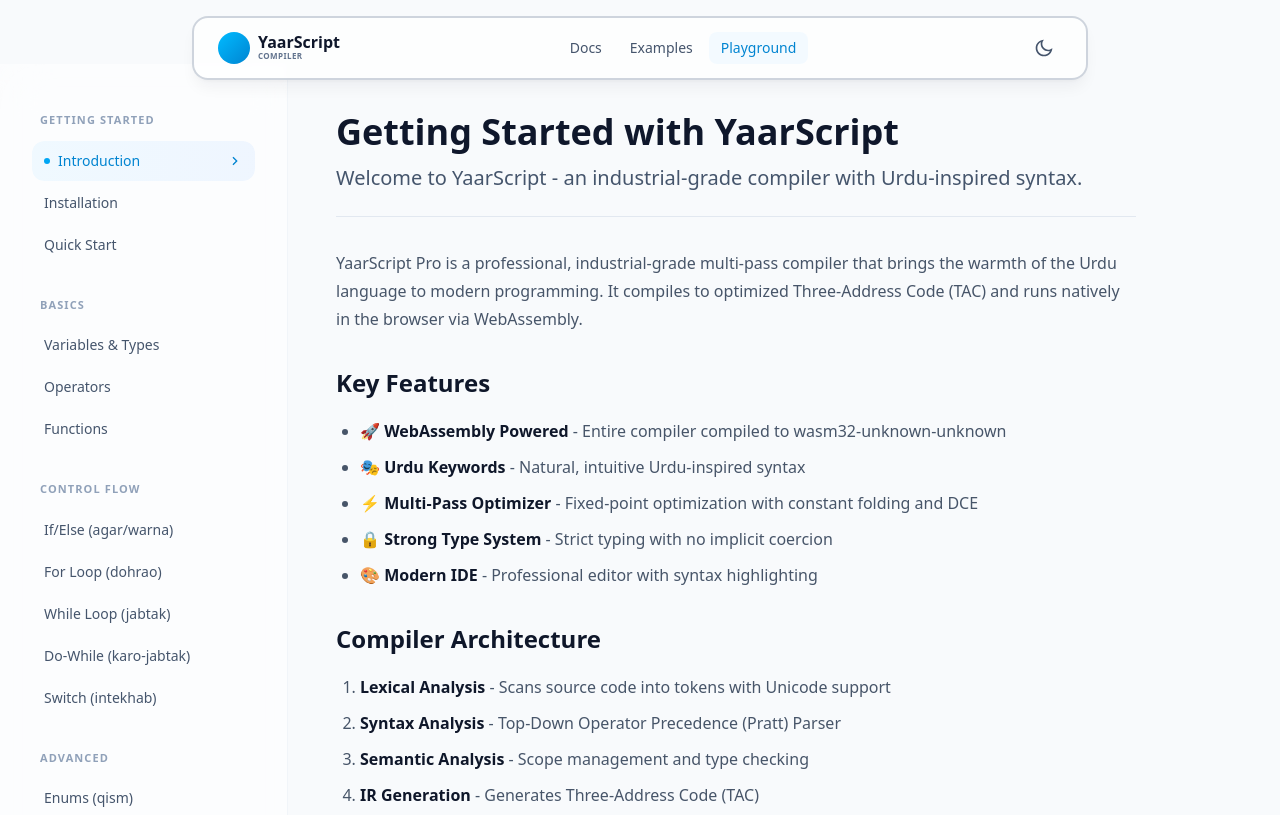
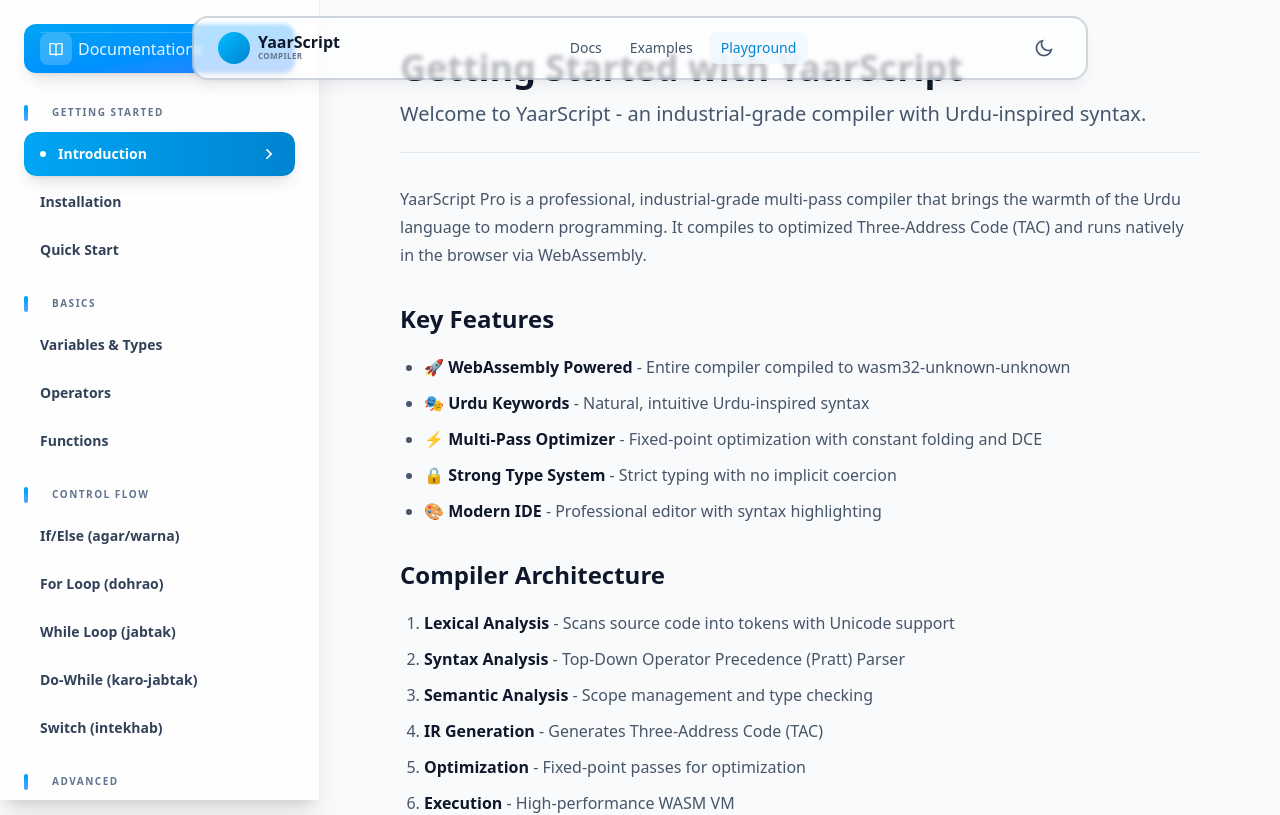
Before and after one commit to BazilSuhail/YaarScript-Client, a Next.js app: page /docs in a window 1280 px wide. Shown: the top 815 px of the page. Built offline with nearby package versions, Linux system fonts and the light colour scheme.

Commit message:
ui: Update UI of side-bar in documentation for desktop/ mobile

```diff
--- a/app/docs/page.jsx
+++ b/app/docs/page.jsx
@@ -8,15 +8,15 @@ export default function DocsPage() {
     const [activeSection, setActiveSection] = useState("getting-started");
 
     return (
-        <div className="min-h-screen bg-slate-50 dark:bg-slate-950 pt-16">
-            <div className="max-w-400 mx-auto flex">
+        <div className="min-h-screen bg-slate-50 dark:bg-slate-950 ">
+            <div className="max-w-[1920px] mx-auto flex">
                 <DocsSidebar
                     activeSection={activeSection}
                     setActiveSection={setActiveSection}
                 />
-                <section >
-                <DocsContent activeSection={activeSection} />
-                </section>
+                <div className="lg:ml-80 w-full">
+                    <DocsContent activeSection={activeSection} />
+                </div>
             </div>
         </div>
     );
--- a/app/page.jsx
+++ b/app/page.jsx
@@ -81,7 +81,7 @@ faisla active = sahi;`
   ];
 
   return (
-    <main ref={containerRef} className="min-h-screen relative bg-gradient-to-b from-slate-50 to-slate-300 dark:from-slate-950 dark:to-slate-900">
+    <main ref={containerRef} className="min-h-screen relative bg-linear-to-b from-slate-50 to-slate-300 dark:from-slate-950 dark:to-slate-900">
       {/* RippleGrid Background - Fixed positioning with z-0 */}
 
       <div className="fixed inset-0 w-full h-full overflow-hidden z-0">
--- a/components/docs/CodeBlock.jsx
+++ b/components/docs/CodeBlock.jsx
@@ -117,15 +117,15 @@ const CodeBlock = ({ code, language = "yaarscript" }) => {
 
     return (
         <>
-            <div className="relative  group my-6">
+            <div className="relative group my-6 -mx-4 sm:mx-0">
                 <button
                     onClick={copyCode}
-                    className="absolute top-3 right-3 p-2 bg-slate-700 hover:bg-slate-600 text-slate-200 rounded-lg opacity-0 group-hover:opacity-100 transition-all z-10"
+                    className="absolute top-2 right-2 sm:top-3 sm:right-3 p-2 bg-slate-700 hover:bg-slate-600 text-slate-200 rounded-lg opacity-0 group-hover:opacity-100 transition-all z-10"
                     title="Copy code"
                 >
                     {copied ? <RiCheckLine className="w-4 h-4" /> : <RiFileCopyLine className="w-4 h-4" />}
                 </button>
-                <pre className="text-slate-900 dark:text-slate-100 p-6 rounded-xl overflow-x-auto border-2 bg-gray-100 dark:bg-slate-900 border-slate-300 dark:border-slate-800 ">
+                <pre className="text-slate-900 dark:text-slate-100 p-4 sm:p-6 rounded-xl overflow-x-auto border-2 bg-gray-100 dark:bg-slate-900 border-slate-300 dark:border-slate-800 text-xs sm:text-sm">
                     <div
                         style={{ fontFamily: 'var(--font-jetbrains), "JetBrains Mono", monospace' }}
                         dangerouslySetInnerHTML={{ __html: highlightCode(code) }}
--- a/components/docs/DocSection.jsx
+++ b/components/docs/DocSection.jsx
@@ -10,13 +10,13 @@ const DocSection = ({ title, description, content }) => {
             initial={{ opacity: 0, y: 20 }}
             animate={{ opacity: 1, y: 0 }}
             transition={{ duration: 0.3 }}
-            className="flex-1 p-8 lg:p-12 max-w-4xl"
+            className="flex-1 w-full min-w-0 p-4 sm:p-6 md:p-8 lg:p-12 max-w-4xl mx-auto"
         >
             <article className="prose prose-slate dark:prose-invert max-w-none">
-                <h1 className="text-4xl font-bold text-slate-900 dark:text-slate-50 mb-3">
+                <h1 className="text-3xl sm:text-4xl font-bold text-slate-900 dark:text-slate-50 mb-3 wrap-break-words">
                     {title}
                 </h1>
-                <p className="text-xl text-slate-600 dark:text-slate-400 mb-8 pb-6 border-b border-slate-200 dark:border-slate-800">
+                <p className="text-lg sm:text-xl text-slate-600 dark:text-slate-400 mb-8 pb-6 border-b border-slate-200 dark:border-slate-800">
                     {description}
                 </p>
                 <div className="doc-content space-y-6">
@@ -27,11 +27,17 @@ const DocSection = ({ title, description, content }) => {
             <style jsx global>{`
                 /* Base prose styling */
                 .doc-content h3 {
-                    font-size: 1.5rem;
+                    font-size: 1.25rem;
                     font-weight: 700;
                     color: rgb(15 23 42);
                     margin-top: 2rem;
                     margin-bottom: 1rem;
+                }
+
+                @media (min-width: 640px) {
+                    .doc-content h3 {
+                        font-size: 1.5rem;
+                    }
                 }
 
                 .dark .doc-content h3 {
@@ -54,8 +60,15 @@ const DocSection = ({ title, description, content }) => {
                     color: rgb(14 116 144);
                     padding: 0.125rem 0.375rem;
                     border-radius: 0.25rem;
-                    font-size: 0.9em;
+                    font-size: 0.875em;
                     font-weight: 600;
+                    word-break: break-word;
+                }
+
+                @media (min-width: 640px) {
+                    .doc-content code {
+                        font-size: 0.9em;
+                    }
                 }
 
                 .dark .doc-content code {
@@ -68,6 +81,7 @@ const DocSection = ({ title, description, content }) => {
                     color: rgb(14 116 144);
                     text-decoration: none;
                     font-weight: 500;
+                    word-break: break-word;
                 }
 
                 .doc-content a:hover {
@@ -91,9 +105,15 @@ const DocSection = ({ title, description, content }) => {
                 /* Lists */
                 .doc-content ul {
                     list-style-type: disc;
-                    padding-left: 1.5rem;
+                    padding-left: 1.25rem;
                     margin: 1rem 0;
                     color: rgb(71 85 105);
+                }
+
+                @media (min-width: 640px) {
+                    .doc-content ul {
+                        padding-left: 1.5rem;
+                    }
                 }
 
                 .dark .doc-content ul {
@@ -102,9 +122,15 @@ const DocSection = ({ title, description, content }) => {
 
                 .doc-content ol {
                     list-style-type: decimal;
-                    padding-left: 1.5rem;
+                    padding-left: 1.25rem;
                     margin: 1rem 0;
                     color: rgb(71 85 105);
+                }
+
+                @media (min-width: 640px) {
+                    .doc-content ol {
+                        padding-left: 1.5rem;
+                    }
                 }
 
                 .dark .doc-content ol {
@@ -126,7 +152,22 @@ const DocSection = ({ title, description, content }) => {
                     width: 100%;
                     border-collapse: collapse;
                     margin: 1.5rem 0;
-                    font-size: 0.9rem;
+                    font-size: 0.8rem;
+                    display: block;
+                    overflow-x: auto;
+                }
+
+                @media (min-width: 640px) {
+                    .doc-content table {
+                        font-size: 0.875rem;
+                        display: table;
+                    }
+                }
+
+                @media (min-width: 768px) {
+                    .doc-content table {
+                        font-size: 0.9rem;
+                    }
                 }
 
                 .doc-content thead {
@@ -140,10 +181,17 @@ const DocSection = ({ title, description, content }) => {
                 }
 
                 .doc-content th {
-                    padding: 0.75rem 1rem;
+                    padding: 0.5rem 0.75rem;
                     text-align: left;
                     font-weight: 600;
                     color: rgb(15 23 42);
+                    white-space: nowrap;
+                }
+
+                @media (min-width: 640px) {
+                    .doc-content th {
+                        padding: 0.75rem 1rem;
+                    }
                 }
 
                 .dark .doc-content th {
@@ -151,9 +199,15 @@ const DocSection = ({ title, description, content }) => {
                 }
 
                 .doc-content td {
-                    padding: 0.75rem 1rem;
+                    padding: 0.5rem 0.75rem;
                     border-bottom: 1px solid rgb(226 232 240);
                     color: rgb(71 85 105);
+                }
+
+                @media (min-width: 640px) {
+                    .doc-content td {
+                        padding: 0.75rem 1rem;
+                    }
                 }
 
                 .dark .doc-content td {
@@ -174,8 +228,14 @@ const DocSection = ({ title, description, content }) => {
                     color: rgb(14 116 144);
                     padding: 0.125rem 0.375rem;
                     border-radius: 0.25rem;
-                    font-size: 0.875em;
+                    font-size: 0.8em;
                     font-weight: 600;
+                }
+
+                @media (min-width: 640px) {
+                    .doc-content td code {
+                        font-size: 0.875em;
+                    }
                 }
 
                 .dark .doc-content td code {
--- a/components/docs/DocsSidebar.jsx
+++ b/components/docs/DocsSidebar.jsx
@@ -1,7 +1,7 @@
 "use client";
 
 import React, { useState } from "react";
-import { RiCloseLine, RiMenuLine, RiArrowRightSLine } from "react-icons/ri";
+import { RiCloseLine, RiMenuLine, RiArrowRightSLine, RiCodeSSlashLine, RiBookOpenLine } from "react-icons/ri";
 import { motion, AnimatePresence } from "framer-motion";
 
 const DocsSidebar = ({ activeSection, setActiveSection }) => {
@@ -53,7 +53,28 @@ const DocsSidebar = ({ activeSection, setActiveSection }) => {
     ];
 
     const SidebarContent = () => (
-        <nav className="space-y-8">
+        <>
+            {/* Language Header */}
+            <div className="mb-8">
+                <div className="relative flex overflow-hidden rounded-xl bg-linear-to-br from-sky-500 to-blue-500 py-2 px-4 shadow-lg">
+                    <div className="flex w-full items-center justify-between gap-2">
+                        <div className="flex items-center gap-1.5  border-t border-white/20">
+                            <div className="p-2 bg-white/20 rounded-lg">
+                                <RiBookOpenLine className="w-4 h-4 text-white" />
+                            </div>
+                            <p className="text-md text-white/90 font-medium">
+                                Documentations
+                            </p>
+                        </div>
+                    </div>
+
+
+                </div>
+
+            </div>
+
+            {/* Navigation */}
+            <nav className="space-y-6">
                 {navItems.map((section, idx) => (
                     <motion.div
                         key={idx}
@@ -61,10 +82,13 @@ const DocsSidebar = ({ activeSection, setActiveSection }) => {
                         animate={{ opacity: 1, x: 0 }}
                         transition={{ delay: idx * 0.05 }}
                     >
-                    <h3 className="text-[11px] font-bold uppercase tracking-widest text-slate-400 dark:text-slate-500 mb-3 px-2">
+                        <div className="relative mb-3 px-3">
+                            <div className="absolute left-0 top-1/2 -translate-y-1/2 w-1 h-4 bg-linear-to-b from-sky-500 to-blue-400 dark:from-sky-400 dark:to-blue-500 rounded-full"></div>
+                            <h3 className="text-[10px] font-black uppercase tracking-[0.15em] text-slate-500 dark:text-slate-400 pl-4">
                                 {section.category}
                             </h3>
-                    <ul className="space-y-0.5">
+                        </div>
+                        <ul className="space-y-1">
                             {section.items.map((item) => {
                                 const isActive = activeSection === item.id;
                                 return (
@@ -75,49 +99,55 @@ const DocsSidebar = ({ activeSection, setActiveSection }) => {
                                                 setIsOpen(false);
                                             }}
                                             className={`
-                                            w-full text-left px-3 py-2.5 rounded-xl text-sm font-medium
+                                                w-full text-left px-4 py-3 rounded-xl text-sm font-semibold
                                                 transition-all duration-200 flex items-center justify-between group
                                                 relative overflow-hidden
                                                 ${isActive
-                                                ? "text-sky-600 dark:text-sky-400"
-                                                : "text-slate-600 dark:text-slate-400 hover:text-slate-900 dark:hover:text-slate-200"
+                                                    ? "text-white dark:text-white shadow-lg"
+                                                    : "text-slate-700 dark:text-slate-300 hover:text-slate-900 dark:hover:text-white"
                                                 }
                                             `}
                                         >
-                                        {/* Active background with gradient */}
+                                            {/* Active background with linear */}
                                             {isActive && (
                                                 <motion.div
                                                     layoutId="activeSection"
-                                                className="absolute inset-0 bg-gradient-to-r from-sky-50 to-blue-50 dark:from-sky-950/30 dark:to-blue-950/20 rounded-xl"
+                                                    className="absolute inset-0 bg-linear-to-r from-sky-500 to-sky-600 dark:from-sky-600 dark:via-blue-700 dark:to-sky-700 rounded-xl"
                                                     transition={{ type: "spring", bounce: 0.2, duration: 0.6 }}
                                                 />
                                             )}
 
                                             {/* Hover background */}
                                             {!isActive && (
-                                            <div className="absolute inset-0 bg-slate-50 dark:bg-slate-800/50 rounded-xl opacity-0 group-hover:opacity-100 transition-opacity duration-200" />
+                                                <>
+                                                    <div className="absolute inset-0 bg-linear-to-r from-slate-100 to-slate-50 dark:from-slate-800 dark:to-slate-800/50 rounded-xl opacity-0 group-hover:opacity-100 transition-opacity duration-200" />
+                                                    <div className="absolute left-0 top-0 bottom-0 w-1 bg-linear-to-b from-sky-500 to-blue-400 dark:from-sky-400 dark:to-blue-500 rounded-r-full opacity-0 group-hover:opacity-100 transition-opacity duration-200" />
+                                                </>
                                             )}
 
-                                        <span className="relative z-10 flex items-center gap-2">
+                                            <span className="relative z-10 flex items-center gap-3">
                                                 {isActive && (
                                                     <motion.span
-                                                    initial={{ scale: 0 }}
-                                                    animate={{ scale: 1 }}
-                                                    className="w-1.5 h-1.5 rounded-full bg-sky-500 dark:bg-sky-400"
+                                                        initial={{ scale: 0, rotate: -180 }}
+                                                        animate={{ scale: 1, rotate: 0 }}
+                                                        className="w-1.5 h-1.5 rounded-full bg-white shadow-lg"
                                                     />
                                                 )}
+                                                <span className={isActive ? "" : "group-hover:translate-x-0.5 transition-transform duration-200"}>
                                                     {item.label}
                                                 </span>
+                                            </span>
 
-                                        {isActive && (
                                             <motion.div
-                                                initial={{ x: -5, opacity: 0 }}
-                                                animate={{ x: 0, opacity: 1 }}
                                                 className="relative z-10"
+                                                animate={{
+                                                    x: isActive ? 0 : -5,
+                                                    opacity: isActive ? 1 : 0
+                                                }}
+                                                transition={{ duration: 0.2 }}
                                             >
-                                                <RiArrowRightSLine className="w-4 h-4" />
+                                                <RiArrowRightSLine className="w-5 h-5" />
                                             </motion.div>
-                                        )}
                                         </button>
                                     </li>
                                 );
@@ -126,6 +156,15 @@ const DocsSidebar = ({ activeSection, setActiveSection }) => {
                     </motion.div>
                 ))}
             </nav>
+
+            {/* Bottom Decorative Element */}
+            <div className="mt-12 px-3">
+                <div className="h-px bg-linear-to-r from-transparent via-slate-300 dark:via-slate-700 to-transparent"></div>
+                <p className="text-center text-xs text-slate-400 dark:text-slate-600 mt-4 font-medium">
+                    v1.0.0 Pro
+                </p>
+            </div>
+        </>
     );
 
     return (
@@ -135,7 +174,7 @@ const DocsSidebar = ({ activeSection, setActiveSection }) => {
                 whileHover={{ scale: 1.05 }}
                 whileTap={{ scale: 0.95 }}
                 onClick={() => setIsOpen(!isOpen)}
-                className="lg:hidden fixed bottom-6 right-6 z-50 p-4 bg-linear-to-br from-sky-500 to-blue-600 text-white rounded-2xl shadow-lg shadow-sky-500/30"
+                className="lg:hidden fixed bottom-6 right-6 z-50 p-4 bg-linear-to-br from-sky-500  to-sky-600 text-white rounded-2xl shadow-2xl shadow-sky-500/40"
             >
                 <AnimatePresence mode="wait">
                     {isOpen ? (
@@ -163,8 +202,8 @@ const DocsSidebar = ({ activeSection, setActiveSection }) => {
             </motion.button>
 
             {/* Desktop Sidebar */}
-            <aside className="hidden lg:block w-72 border-r border-slate-100 dark:border-slate-800/50 bg-white/50 dark:bg-slate-900/50 backdrop-blur-xl min-h-screen sticky top-20 self-start overflow-y-auto">
-                <div className="p-8 pt-12">
+            <aside className="hidden lg:block w-80 border-r border-slate-200/80 dark:border-slate-800/80 bg-white/80 dark:bg-slate-900/80 backdrop-blur-xl fixed h-screen self-start overflow-y-auto shadow-xl">
+                <div className="p-6 pb-20">
                     <SidebarContent />
                 </div>
             </aside>
@@ -178,7 +217,7 @@ const DocsSidebar = ({ activeSection, setActiveSection }) => {
                             animate={{ opacity: 1 }}
                             exit={{ opacity: 0 }}
                             transition={{ duration: 0.2 }}
-                            className="lg:hidden fixed inset-0 z-40 bg-slate-900/60 backdrop-blur-sm mt-16"
+                            className="lg:hidden fixed inset-0 z-40 bg-slate-900/70 backdrop-blur-md"
                             onClick={() => setIsOpen(false)}
                         />
                         <motion.aside
@@ -186,10 +225,10 @@ const DocsSidebar = ({ activeSection, setActiveSection }) => {
                             animate={{ x: 0 }}
                             exit={{ x: -300 }}
                             transition={{ type: "spring", damping: 30, stiffness: 300 }}
-                            className="lg:hidden fixed left-0 top-16 bottom-0 z-50 w-80 bg-white/95 dark:bg-slate-900/95 backdrop-blur-xl border-r border-slate-200 dark:border-slate-800 overflow-y-auto shadow-2xl"
+                            className="lg:hidden fixed left-0 top-16 bottom-0 z-50 w-80 max-w-[85vw] bg-white/95 dark:bg-slate-900/95 backdrop-blur-xl border-r border-slate-200 dark:border-slate-800 overflow-y-auto shadow-2xl"
                             onClick={(e) => e.stopPropagation()}
                         >
-                            <div className="p-8">
+                            <div className="p-6 pb-24">
                                 <SidebarContent />
                             </div>
                         </motion.aside>
```
Lines whose indentation alone changed are shown as unchanged.
